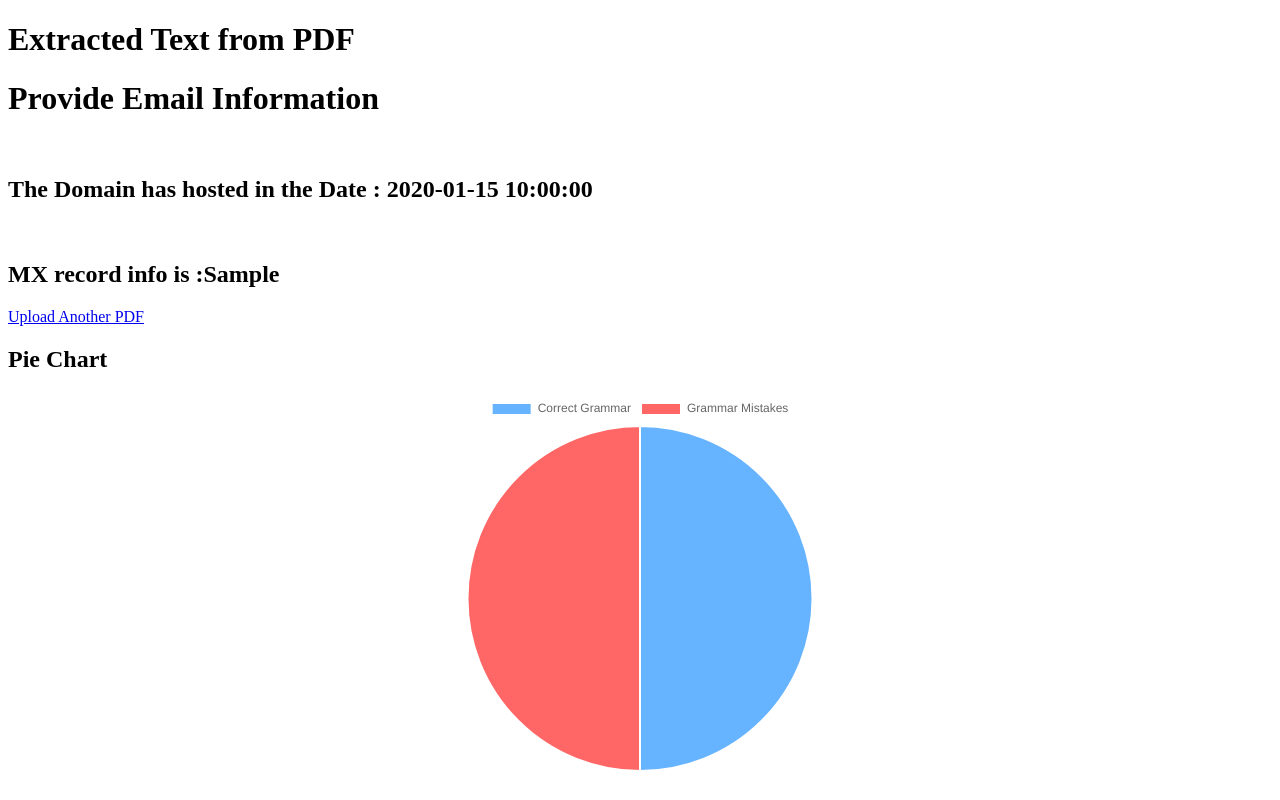
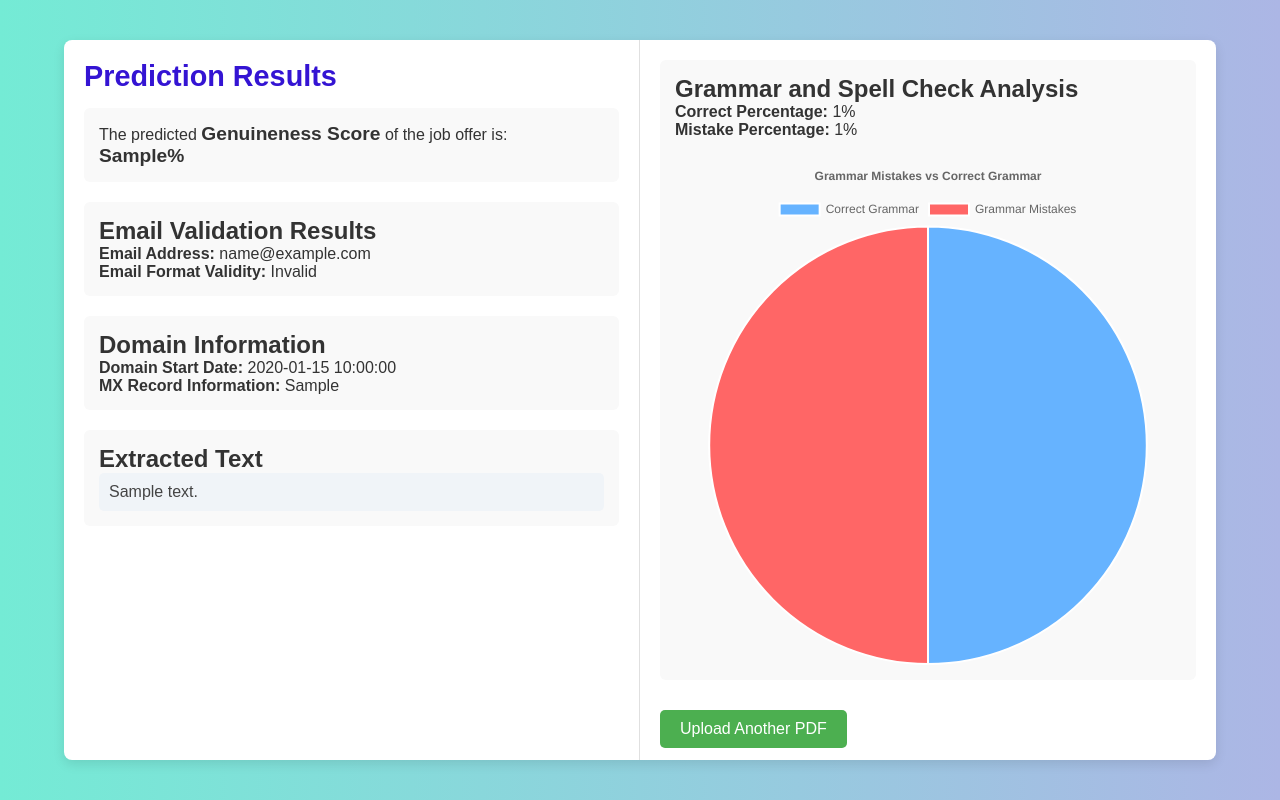
Before and after one commit to sushanthpoojary15/Fake_offer_letter_detection, a Flask app: template templates/res.html in a window 1280 px wide. Run offline with Flask 3, Linux system fonts and the light colour scheme; the template is opened without the code that fills it: most values are stand-ins (such as "Sample title", 1, 10 or a date in 2020).

Commit message:
made changes in res.html

```diff
--- a/templates/res.html
+++ b/templates/res.html
@@ -3,38 +3,142 @@
 <head>
     <meta charset="UTF-8">
     <meta name="viewport" content="width=device-width, initial-scale=1.0">
-    <script src="https://cdn.jsdelivr.net/npm/chart.js@2.9.4/dist/Chart.min.js"></script>
-    <title>Extracted PDF Text</title>
+    <title>Job Offer Analysis Result</title>
+    <style>
+        /* Basic styling */
+        * {
+            box-sizing: border-box;
+            font-family: Arial, sans-serif;
+            margin: 0;
+            padding: 0;
+        }
+        body {
+            display: flex;
+            justify-content: center;
+            align-items: center;
+            min-height: 100vh;
+            background-image: linear-gradient(to right, #74ebd5, #acb6e5);
+            color: #333;
+            overflow: hidden;
+        }
+        .container {
+            display: flex;
+            width: 90%;
+            max-width: 1200px;
+            height: 90vh;
+            background-color: #fff;
+            border-radius: 8px;
+            box-shadow: 0 4px 12px rgba(0, 0, 0, 0.1);
+        }
+        /* Left and right sections */
+        .left, .right {
+            padding: 20px;
+            overflow-y: auto;
+        }
+        .left {
+            width: 50%;
+            border-right: 1px solid #e0e0e0;
+        }
+        .right {
+            width: 50%;
+        }
+        h1 {
+            color: #3414d3;
+            font-size: 1.8rem;
+            margin-bottom: 15px;
+        }
+        .section {
+            margin-bottom: 20px;
+            padding: 15px;
+            background-color: #f9f9f9;
+            border-radius: 6px;
+            text-align: left;
+        }
+        .highlight {
+            font-weight: bold;
+            color: #333;
+            font-size: 1.2rem;
+        }
+        .chart-container {
+            margin-top: 20px;
+        }
+        .text-block {
+            background-color: #f0f4f8;
+            padding: 10px;
+            border-radius: 5px;
+            color: #444;
+            max-height: 200px;
+            white-space: pre-wrap;
+        }
+        .back-link {
+            display: inline-block;
+            margin-top: 10px;
+            padding: 10px 20px;
+            background-color: #4caf50;
+            color: white;
+            text-decoration: none;
+            border-radius: 5px;
+            transition: background-color 0.3s;
+        }
+        .back-link:hover {
+            background-color: #388e3c;
+        }
+    </style>
+    <script src="https://cdn.jsdelivr.net/npm/chart.js"></script>
 </head>
 <body>
-    <h1>Extracted Text from PDF</h1>
-    <!-- Display the extracted text -->
-    <!-- <pre>{{ text }}</pre> -->
+    <div class="container">
+        <!-- Left Section for Prediction, Email Validation, Domain Info -->
+        <div class="left">
+            <h1>Prediction Results</h1>
+            <div class="section">
+                <p>The predicted <span class="highlight">Genuineness Score</span> of the job offer is:</p>
+                <p class="highlight">{{ genuine_Accuracy }}%</p>
+            </div>
+            <div class="section">
+                <h2>Email Validation Results</h2>
+                <p><strong>Email Address:</strong> {{ email }}</p>
+                <p><strong>Email Format Validity:</strong> {% if email_valid %}Valid{% else %}Invalid{% endif %}</p>
+            </div>
+            <div class="section">
+                <h2>Domain Information</h2>
+                <p><strong>Domain Start Date:</strong> {{ startDate }}</p>
+                <p><strong>MX Record Information:</strong> {{ mx_record_info }}</p>
+            </div>
+            <div class="section">
+                <h2>Extracted Text</h2>
+                <div class="text-block">{{ text }}</div>
+            </div>
+        </div>
 
-    <h1>Provide Email Information</h1>
-    <br>
-    <h2>The Domain has hosted in the Date : {{startDate}}</h2>
-    <br>
-    <h2>MX record info is :{{mx_record_info}}</h2>
-    <a href="/">Upload Another PDF</a>
+        <!-- Right Section for Grammar Analysis, Extracted Text -->
+        <div class="right">
+            <div class="section">
+                <h2>Grammar and Spell Check Analysis</h2>
+                <p><strong>Correct Percentage:</strong> {{ correct_percentage }}%</p>
+                <p><strong>Mistake Percentage:</strong> {{ mistake_percentage }}%</p>
+                <div class="chart-container">
+                    <canvas id="pieChart"></canvas>
+                </div>
+            </div>
 
-    <h2>Pie Chart</h2>
-
-    <canvas id="pieChart" width="500" height="=500" style="display: none;"></canvas>
-
+            <a href="/" class="back-link">Upload Another PDF</a>
+        </div>
+    </div>
 
     <script>
+        // Pass grammar percentages to the chart
         const correctPercentage = {{ correct_percentage | tojson }};
-            const mistakePercentage ={{ mistake_percentage | tojson }};
+        const mistakePercentage = {{ mistake_percentage | tojson }};
+
         const ctx = document.getElementById('pieChart').getContext('2d');
-
         const chart = new Chart(ctx, {
             type: 'pie',
             data: {
                 labels: ['Correct Grammar', 'Grammar Mistakes'],
                 datasets: [{
                     label: 'Grammar Analysis',
-                        data: [ correctPercentage , mistakePercentage ],
+                    data: [correctPercentage, mistakePercentage],
                     backgroundColor: ['#66b3ff', '#ff6666'],
                 }]
             },
@@ -51,9 +155,6 @@
                 }
             }
         });
-
-            // Display the chart
-            document.getElementById('pieChart').style.display = 'block';
     </script>
 </body>
 </html>
```
Also changed, not shown: templates/styles.css (added, +105 -0 lines). Lines whose indentation alone changed are shown as unchanged.
